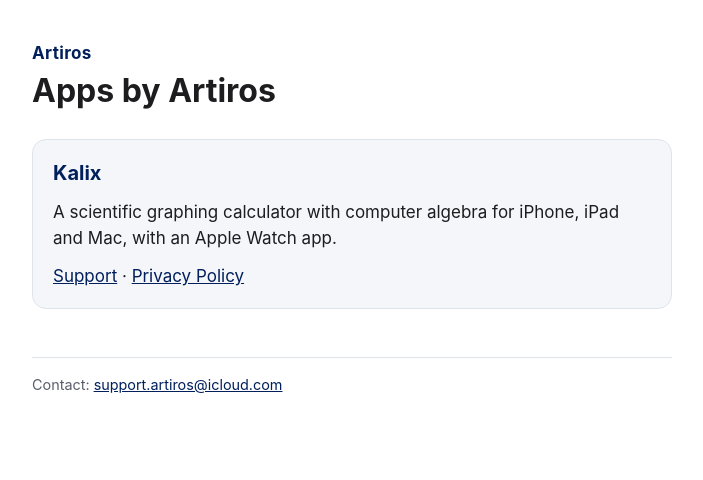
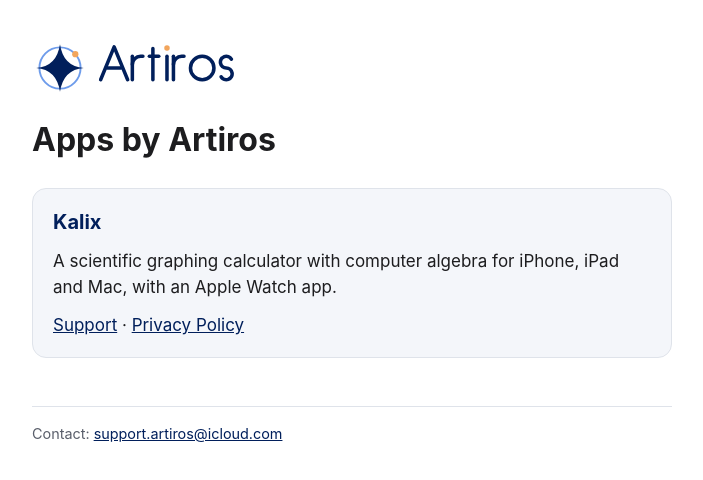
Before and after one commit to artiros-studio/artiros-studio.github.io, a plain HTML site: page index.html in a window 1280 px wide. Shown: the whole page, without its empty margins (288-991 px from the left). Drawn offline with Linux system fonts and the light colour scheme.

Commit message:
Kalix pages from kalix 7133185

```diff
--- a/index.html
+++ b/index.html
@@ -11,7 +11,13 @@
 <title>Artiros</title>
 <meta name="description" content="Artiros makes Kalix, a scientific graphing calculator for iPhone, iPad, Mac and Apple Watch.">
 <link rel="canonical" href="https://artiros-studio.github.io/">
+<link rel="icon" href="/favicon.svg" type="image/svg+xml">
+<link rel="icon" href="/favicon-32.png" sizes="32x32" type="image/png">
+<link rel="apple-touch-icon" href="/apple-touch-icon.png">
 <style>
+  .brand-mark { width: 1.45em; height: 1.45em; vertical-align: -0.38em; margin-right: 8px; color: #011f5b; }
+  .brand-logo { height: 56px; width: auto; color: #011f5b; margin-bottom: 18px; }
+  @media (prefers-color-scheme: dark) { .brand-mark, .brand-logo { color: #f2f2f4; } }
   :root {
     --bg: #ffffff;
     --surface: #f4f6fa;
@@ -65,7 +71,20 @@
 <body>
 <main>
   <header>
-    <p class="app">Artiros</p>
+    <svg class="brand-logo" viewBox="-2 -2 449.2 124.0" role="img" aria-label="Artiros"><g transform="scale(1.2)"><circle cx="50" cy="50" r="38" stroke="#6E9CEB" stroke-width="3.5" stroke-linecap="round" stroke-linejoin="round" fill="none"/>
+<path d="M50,6 Q56,47 94,50 Q56,53 50,94 Q44,53 6,50 Q44,47 50,6 Z" fill="currentColor"/>
+<circle cx="78.24" cy="24.57" r="5.8" fill="#F2A55C"/></g><g transform="translate(150.0,86.0) scale(1.3)"><path d="M0.00,0 L23.00,-56.00 L46.00,0" stroke="currentColor" stroke-width="6.0" stroke-linecap="round" stroke-linejoin="round" fill="none"/>
+<line x1="11.28" y1="-20.16" x2="34.72" y2="-20.16" stroke="currentColor" stroke-width="6.0" stroke-linecap="round" stroke-linejoin="round" fill="none"/>
+<line x1="54.00" y1="-40.00" x2="54.00" y2="0.00" stroke="currentColor" stroke-width="6.0" stroke-linecap="round" stroke-linejoin="round" fill="none"/>
+<path d="M54.00,-26.00 A14.0,14.0 0 0 1 68.00,-40.00 L72.00,-40.00" stroke="currentColor" stroke-width="6.0" stroke-linecap="round" stroke-linejoin="round" fill="none"/>
+<line x1="89.00" y1="-53.00" x2="89.00" y2="0.00" stroke="currentColor" stroke-width="6.0" stroke-linecap="round" stroke-linejoin="round" fill="none"/>
+<line x1="83.00" y1="-40.00" x2="99.00" y2="-40.00" stroke="currentColor" stroke-width="6.0" stroke-linecap="round" stroke-linejoin="round" fill="none"/>
+<line x1="113.00" y1="-40.00" x2="113.00" y2="0.00" stroke="currentColor" stroke-width="6.0" stroke-linecap="round" stroke-linejoin="round" fill="none"/>
+<circle cx="113.00" cy="-54.00" r="4.68" fill="#F2A55C"/>
+<line x1="124.00" y1="-40.00" x2="124.00" y2="0.00" stroke="currentColor" stroke-width="6.0" stroke-linecap="round" stroke-linejoin="round" fill="none"/>
+<path d="M124.00,-26.00 A14.0,14.0 0 0 1 138.00,-40.00 L142.00,-40.00" stroke="currentColor" stroke-width="6.0" stroke-linecap="round" stroke-linejoin="round" fill="none"/>
+<circle cx="173.00" cy="-20.00" r="20.00" stroke="currentColor" stroke-width="6.0" stroke-linecap="round" stroke-linejoin="round" fill="none"/>
+<path d="M222.66,-35.00 A10.0,10.0 0 1 0 214.00,-20 A10.0,10.0 0 1 1 205.34,-5.00" stroke="currentColor" stroke-width="6.0" stroke-linecap="round" stroke-linejoin="round" fill="none"/></g></svg>
     <h1>Apps by Artiros</h1>
   </header>
   <div class="card">
```
Also changed, not shown: kalix/index.html (+3 -0 lines), kalix/privacy.html (+9 -1 lines), kalix/support.html (+9 -1 lines), apple-touch-icon.png (added), favicon-32.png (added), favicon.svg (added), icon-192.png (added).
